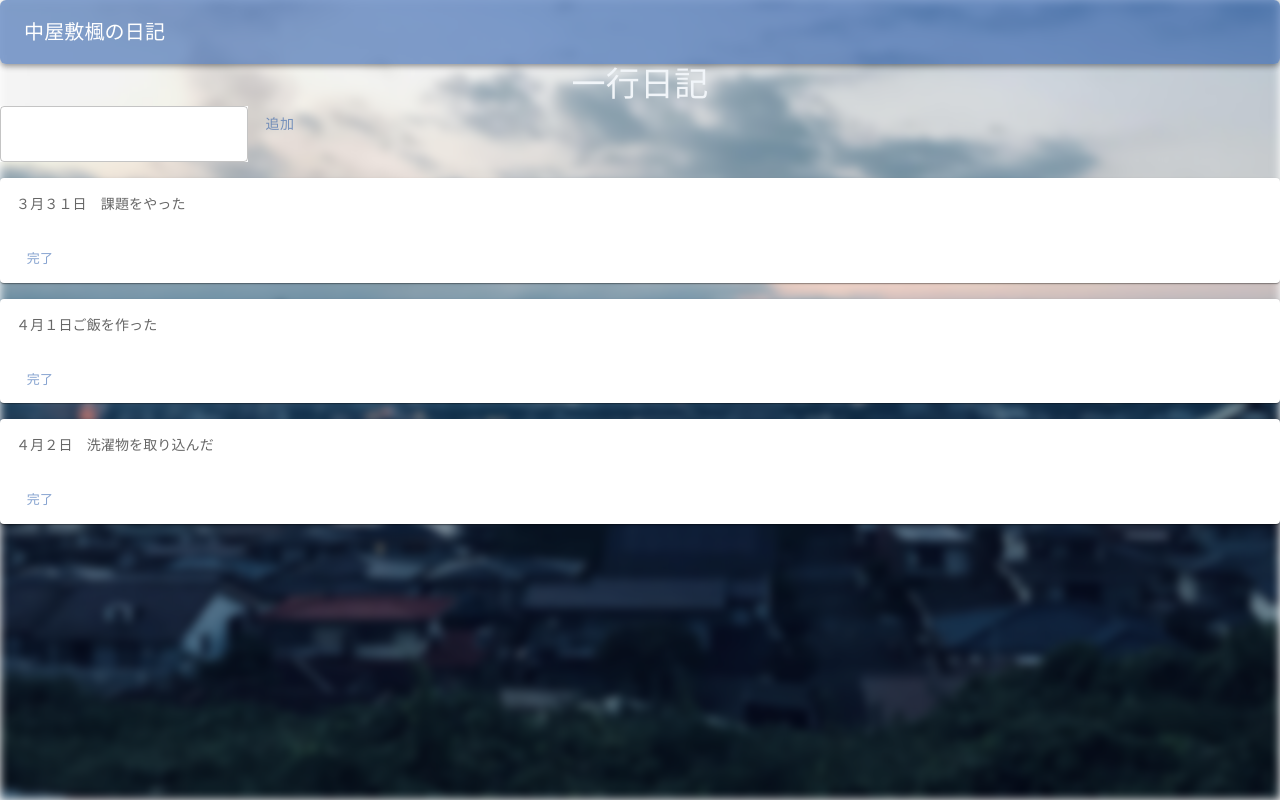
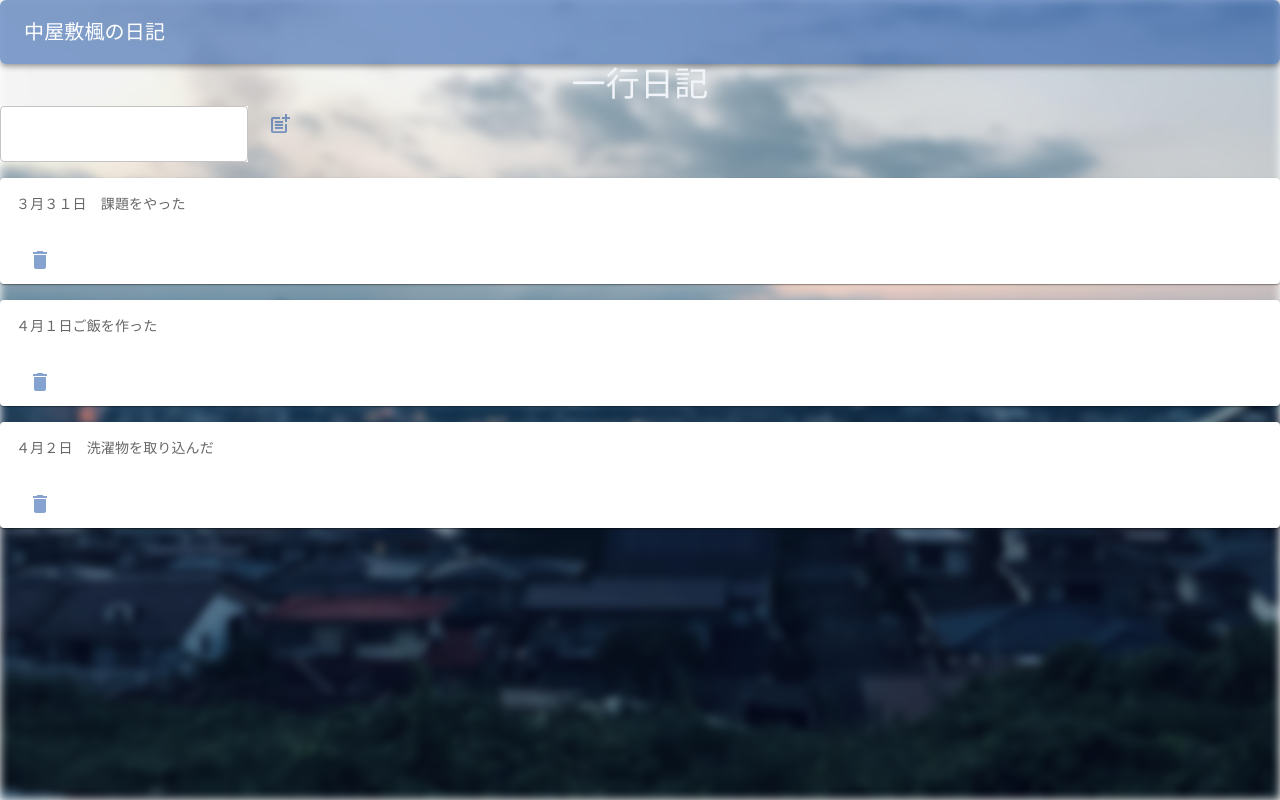
Before and after one commit to naka520/mynikki, a Next.js app: page / in a window 1280 px wide. Built offline with nearby package versions, Linux system fonts and the light colour scheme.

Commit message:
Iconの編集

```diff
--- a/pages/diarymemo.tsx
+++ b/pages/diarymemo.tsx
@@ -6,6 +6,7 @@ import CardActions from "@mui/material/CardActions";
 import CardContent from "@mui/material/CardContent";
 import Button from "@mui/material/Button";
 import Typography from "@mui/material/Typography";
+import DeleteIcon from "@mui/icons-material/Delete";
 
 type Props = {
   content: string;
@@ -23,7 +24,9 @@ const Diarymemo = ({ content }: Props) => {
         </Typography>
       </CardContent>
       <CardActions>
-        <Button size="small">完了</Button>
+        <Button size="small">
+          <DeleteIcon />
+        </Button>
       </CardActions>
     </Card>
   );
--- a/pages/index.tsx
+++ b/pages/index.tsx
@@ -4,8 +4,9 @@ import styles from "@/styles/Home.module.css";
 import Header from "./header";
 import { ThemeProvider } from "@emotion/react";
 import { createTheme } from "@mui/material/styles";
-import { Box, Button, Typography, TextField } from "@mui/material";
+import { Box, Button, Typography, TextField, Stack } from "@mui/material";
 import Diarymemo from "./diarymemo";
+import PostAddIcon from "@mui/icons-material/PostAdd";
 
 export type diaryType = {
   content: string;
@@ -64,9 +65,13 @@ export default function Home() {
           }}
           className="bg-white"
         />
-        <Button onClick={handleAddTodo}>追加</Button>
+        <Button onClick={handleAddTodo}>
+          <PostAddIcon />
+        </Button>
+
         <ul style={{ listStyle: "none" }}>
           {diarys.map((item, index) => {
+            console.log(index);
             return (
               <li key={index}>
                 <Diarymemo
```
